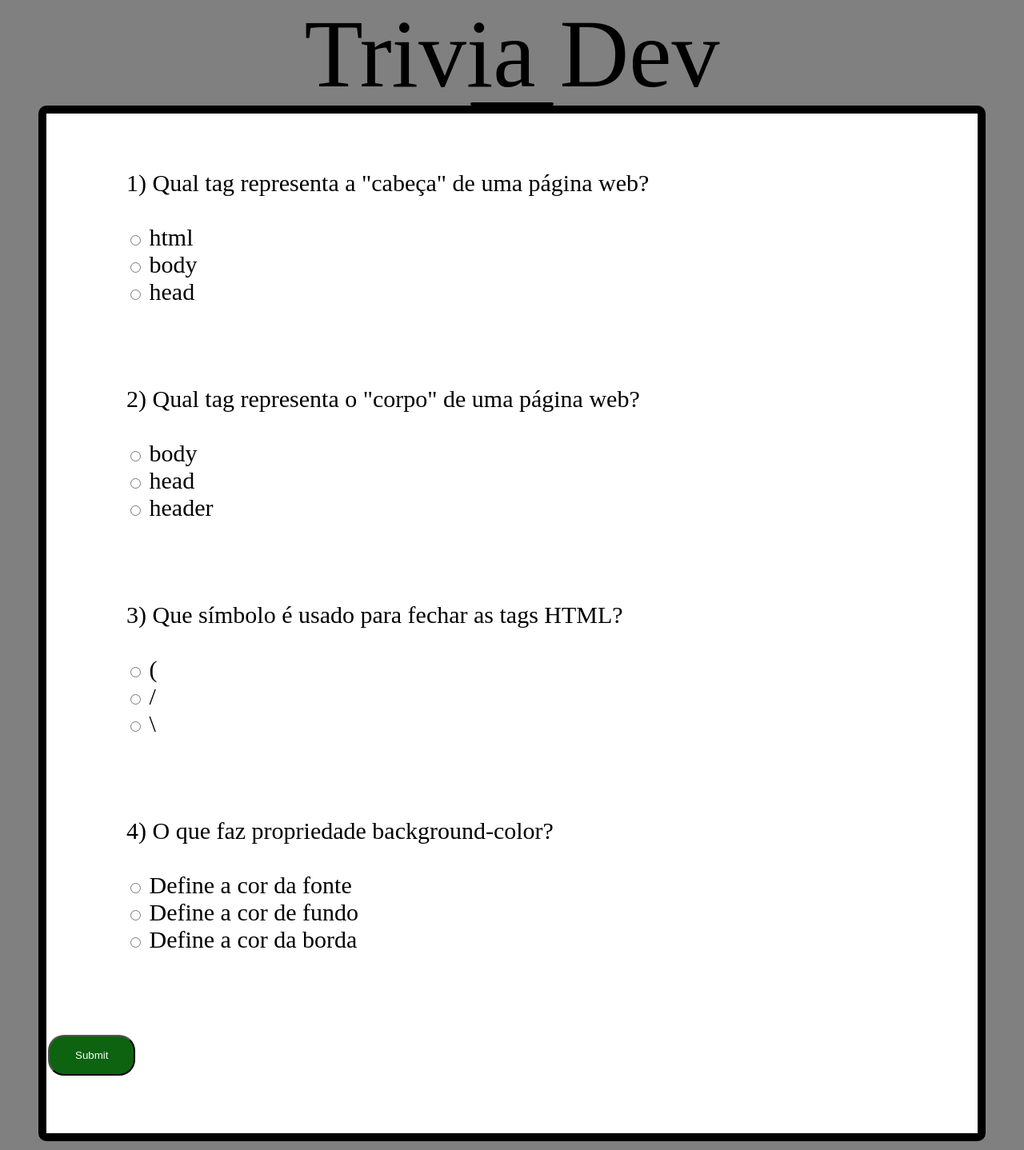
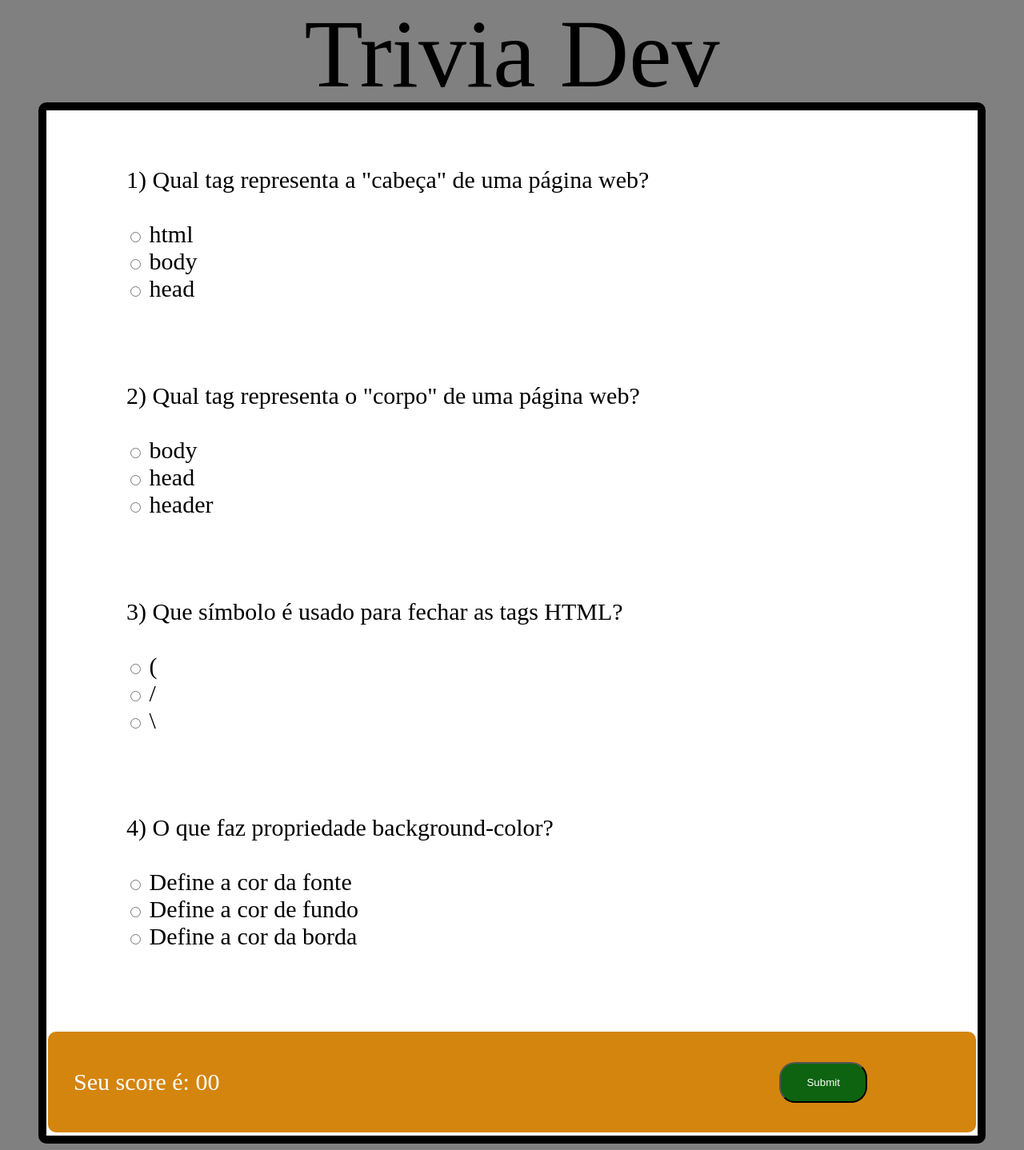
Before and after one commit to CassiaCosta/TRIVIA, a plain HTML site: page src/first-subject.html in a window 1280 px wide. Shown: the whole page at 80% size. Drawn offline with Linux system fonts and the light colour scheme.

Commit message:
card score no fim da página

```diff
--- a/config/first-subject.js
+++ b/config/first-subject.js
@@ -5,6 +5,6 @@ function result() {
     if (document.getElementById('correct3').checked) { score++; }
     if (document.getElementById('correct4').checked) { score++; }
 
-    const testeDiv = document.getElementById("testDiv");
-    testeDiv.innerHTML = "<p>sua pontuação é: " + score + "<br> Respostas corretas: <br> 1) head <br>2) body<br> 3) / <br>4) Define a cor do fundo</p>";
+    const resultScore = document.getElementById("score");
+    resultScore.innerHTML = "<p>Seu Score é: " + score + "<br> Respostas corretas: <br> 1) head <br>2) body<br> 3) / <br>4) Define a cor do fundo</p>";
 }
--- a/config/second-subject.js
+++ b/config/second-subject.js
@@ -4,7 +4,6 @@ function result() {
     if (document.getElementById('correct6').checked) { score++; }
     if (document.getElementById('correct7').checked) { score++; }
     if (document.getElementById('correct8').checked) { score++; }
-
-    const testeDiv = document.getElementById("testDiv");
-    testeDiv.innerHTML = "<p>sua pontuação é: " + score + "</p>";
+    const resultScore = document.getElementById("score");
+    resultScore.innerHTML = "<p>Seu Score é: " + score + "<br> Respostas corretas: <br> 1) head <br>2) body<br> 3) / <br>4) Define a cor do fundo</p>";
 }
--- a/src/first-subject.html
+++ b/src/first-subject.html
@@ -9,7 +9,6 @@
 </head>
 <body>
     <header> Trivia Dev</header>
-    <div class="score" id="score"></div>
     <div class="questions_area">
         <div class="questions">
             <section class="question_1">
@@ -56,7 +55,8 @@
                 </p>
             </section>
             <br><br>
-            <div id="testDiv"></div>
+            <div class="score" id="score">
+                <p>Seu score é: 00</p>
             <div class='button'>
                 <button type="submit" name="submit" value="submit" onclick="result()">Submit</button>
             </div>
--- a/styles/index.css
+++ b/styles/index.css
@@ -18,6 +18,7 @@ header {
     border-radius: 10px;
     font-size: 30px;
 }
+
 .buttons {
     margin-top: 40px;
     margin-left: 100px;
--- a/styles/style.css
+++ b/styles/style.css
@@ -25,18 +25,13 @@ section {
     justify-content: left;
 }
 
-.score {
-    border: 2px solid black;
-    border-radius: 20px;
-    width: 100px;
-    background-color: black;
-    color: white;
-    margin: auto;
+.button{
+    display: flex;
+    justify-content: flex-end;
 }
 
-
 button {
-    justify-content: end;
+    justify-content: flex-end;
     display: flex;
     background-color: #0d630f;
     border-radius: 20px;
@@ -45,8 +40,22 @@ button {
     text-decoration: none;
     margin: 4px 2px;
     cursor: pointer;
+    margin-right: 100px;
+    margin-left: 700px;
 }
 
 button:hover{
     background-color: #139115;
 }
+
+.score {
+    background-color: rgb(212, 133, 14);
+    padding: 16px 32px;
+    margin: 4px 2px;
+    border-radius: 10px;
+    font-size: 30px;
+    color: #ffffff;
+    display: flex;
+    justify-content: left;
+    align-items: center;
+}
```
Also changed, not shown: src/second-subject.html (+2 -4 lines).
